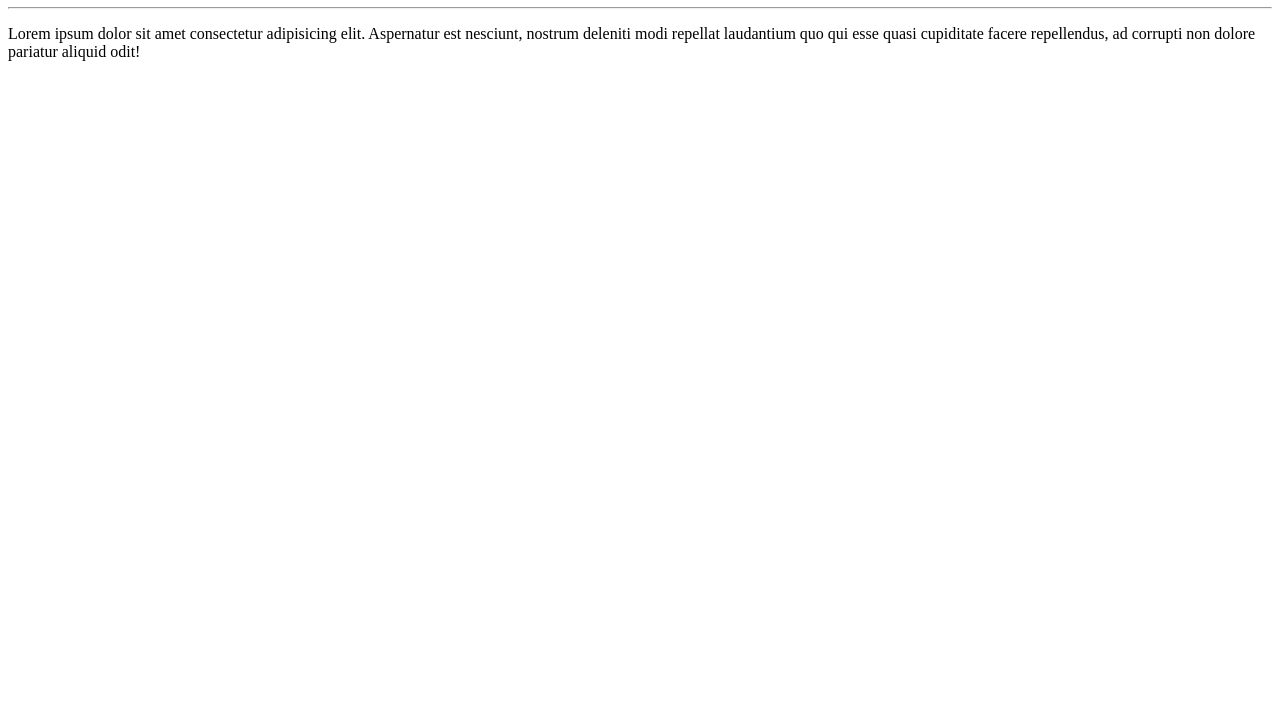
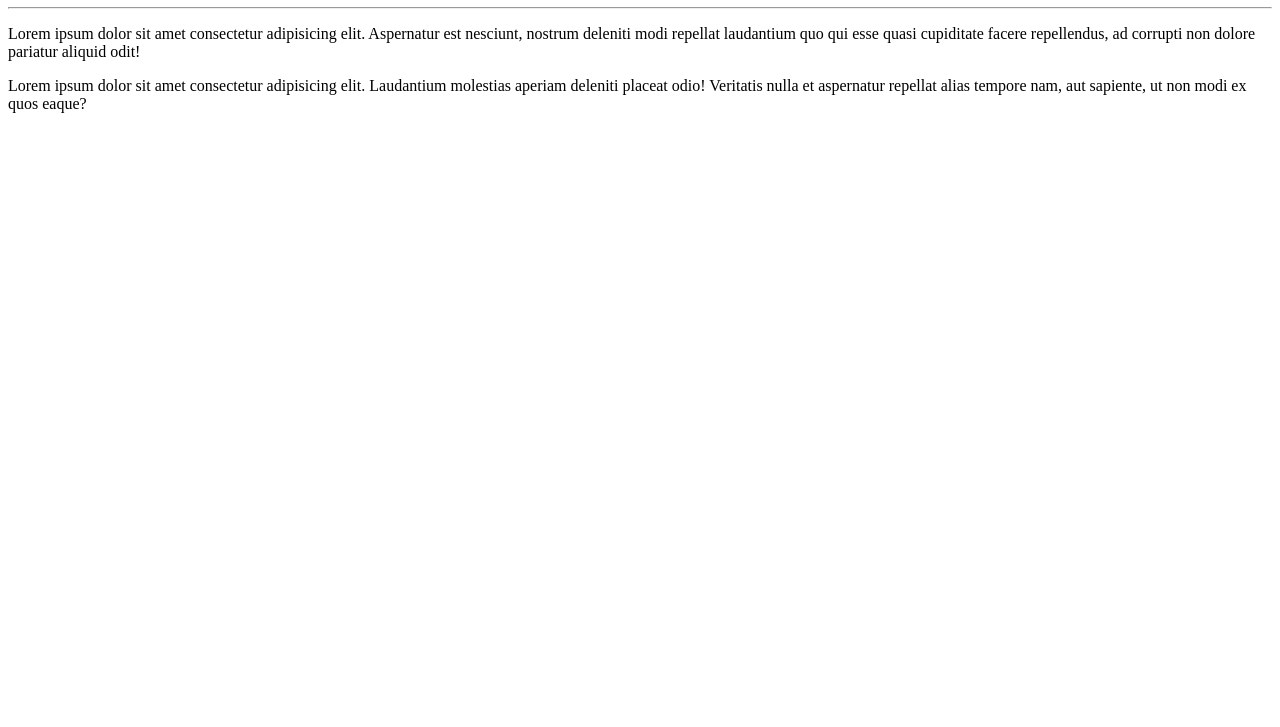
Before and after one commit to mubellat/Hello-World, a plain HTML site: page site.teste/index.html in a window 1280 px wide. Shown: the part 73-800 px from the top of the page. Drawn offline with Linux system fonts and the light colour scheme.

Commit message:
Adicionei um parágrafo

```diff
--- a/site.teste/index.html
+++ b/site.teste/index.html
@@ -9,5 +9,6 @@
   <h1>Olá, Mundo!</h1>
   <hr>
   <p>Lorem ipsum dolor sit amet consectetur adipisicing elit. Aspernatur est nesciunt, nostrum deleniti modi repellat laudantium quo qui esse quasi cupiditate facere repellendus, ad corrupti non dolore pariatur aliquid odit!</p>
+  <p>Lorem ipsum dolor sit amet consectetur adipisicing elit. Laudantium molestias aperiam deleniti placeat odio! Veritatis nulla et aspernatur repellat alias tempore nam, aut sapiente, ut non modi ex quos eaque?</p>
 </body>
 </html>
```
